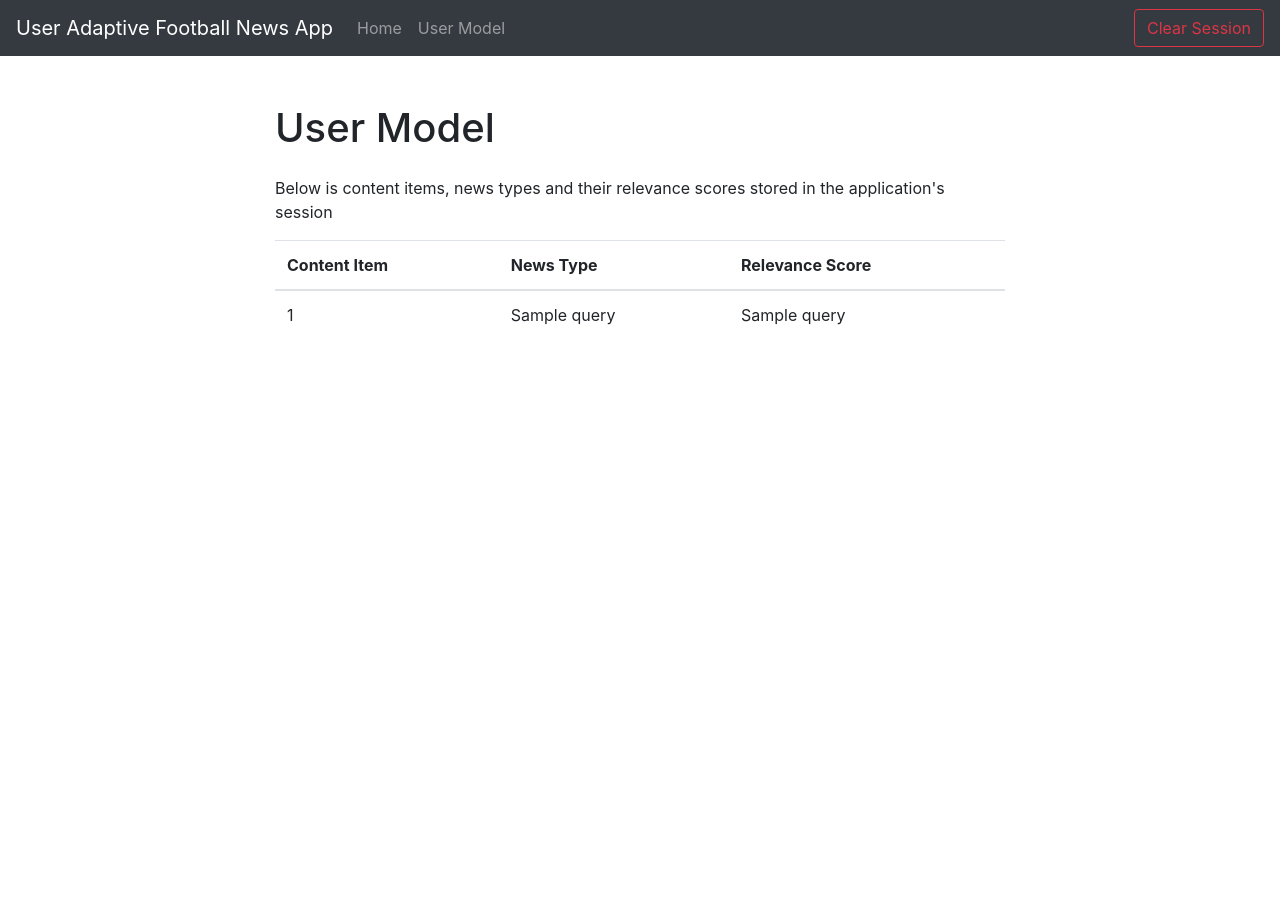
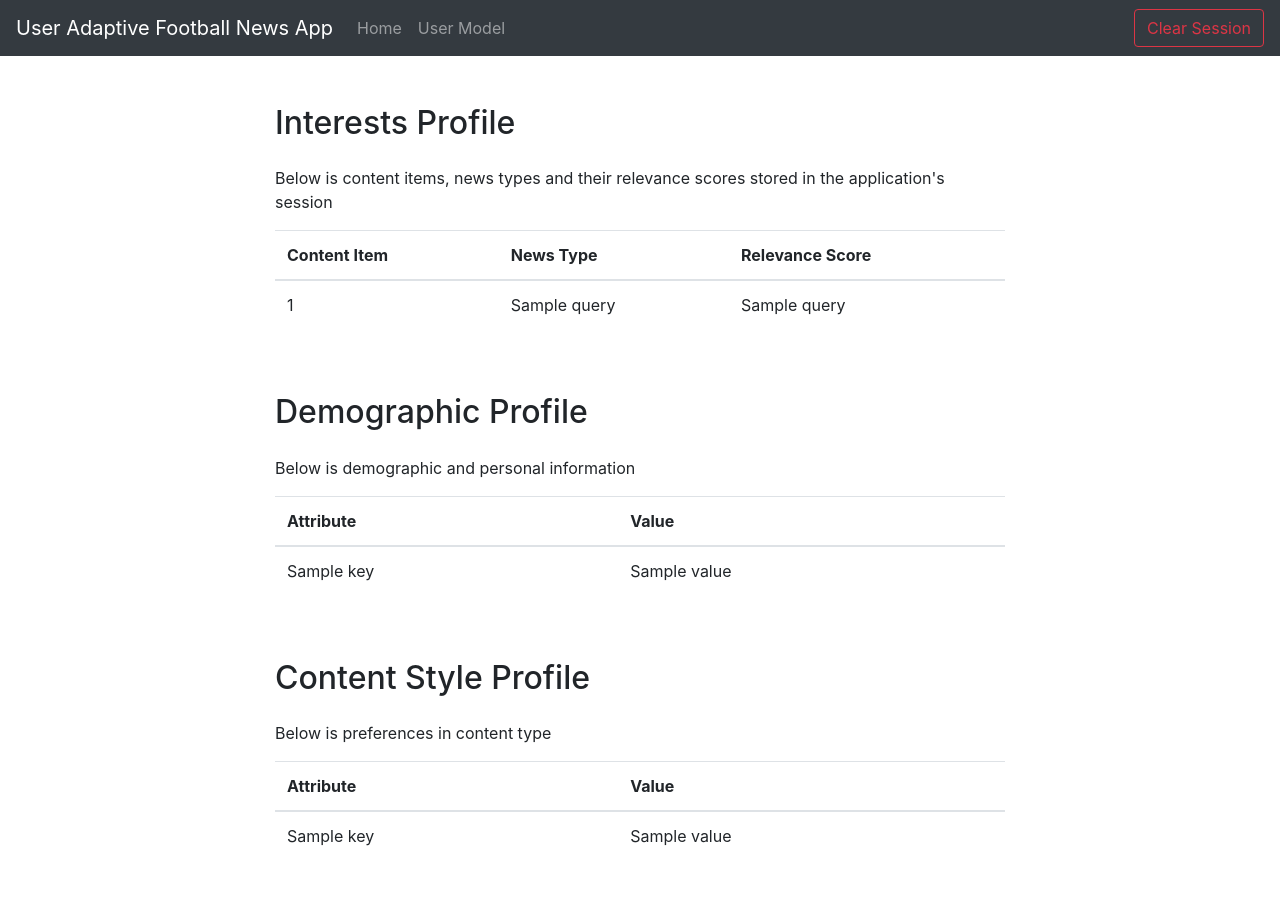
Before and after one commit to sc20jj/sc20jjDissertation, a Flask app: template templates/userModel.html in a window 1280 px wide. Before the commit the page ends 325 px from the top, so only its background shows below. Run offline with Flask 3, Linux system fonts and the light colour scheme; the template is opened without the code that fills it: most values are stand-ins (such as "Sample title", 1, 10 or a date in 2020); some libraries are stand-ins or nearby versions.

Commit message:
basic demographic filtering of news making the recommender algorithm hybrid

```diff
--- a/app.py
+++ b/app.py
@@ -11,7 +11,7 @@ from sklearn.metrics.pairwise import cosine_similarity
 import numpy as np
 
 from const import *
-from rest import google_news_GET, chat_gpt_GET, team_id_GET, team_statistics_GET, team_recent_transfers_GET, team_recent_injuries_GET, team_lastest_score_GET, large_language_model_classifier, google_news_GET_many
+from rest import google_news_demographic_GET, chat_gpt_GET, team_id_GET, team_statistics_GET, team_recent_transfers_GET, team_recent_injuries_GET, team_lastest_score_GET, large_language_model_classifier, google_news_GET_many
 
 app = Flask(__name__)
 app.secret_key = "hello"
@@ -99,12 +99,14 @@ def count_item_news_type_pairs(formatted_news_feed):
 
 
 def generate_queries(team_interests, content_interests):
+    leagues = ["PremierLeague", "LaLiga", "Bundesliga", "SerieA", "Ligue1", "MLS"]
     queries = []
     for team, team_interest in team_interests.items():
-        for content, content_interest in content_interests.items():
-            relevance_score = team_interest * content_interest
-            if relevance_score > 0:
-                queries.append((team, content, relevance_score))
+        if team not in leagues:
+            for content, content_interest in content_interests.items():
+                relevance_score = team_interest * content_interest
+                if relevance_score > 0:
+                    queries.append((team, content, relevance_score))
 
     # Sort queries based on relevance score in descending order
     queries.sort(key=lambda x: x[2], reverse=True)
@@ -202,11 +204,16 @@ def index():
     print("Unique Items with Extra Content:")
     print(unique_items)
 
+    # add demographic result to the news feed
+    demographic_result_list = google_news_demographic_GET("football news", "in " + str(session['demographic profile']['Country']))
+    demographic_result = demographic_result_list[0]
+    unique_items.append({'item': "Location", 'news_type': 'Team News Updates', 'data': demographic_result})
+
     pa = process_articles(unique_items, session['interests profile'])
     print("Processed Articles: ")
     print(pa)
 
-    return render_template("feed.html", news_feed=pa)
+    return render_template("feed.html", news_feed=pa, user=session['demographic profile'])
 
 @app.route('/form/', methods=('GET', 'POST'))
 def form():
@@ -378,13 +385,27 @@ def latest(word):
 
 @app.route('/news', methods=['GET', 'POST'])
 def news():
-        link = request.args.get('link', type=str)
-        title, image, article_content = extract_news(link)
+    link = request.args.get('link', type=str)
+    demographic_profile_json = request.args.get('demographic_profile')
 
+    # Replace single quotes with double quotes
+    demographic_profile_json = demographic_profile_json.replace("'", '"')
+
+    demographic_profile = json.loads(demographic_profile_json)
+
+    title, image, article_content = extract_news(link)
+
+    print("Demographic Profile: ")
+    print(demographic_profile)
+
+    if demographic_profile['Knowledge Level'] == 'Beginner':
         keywords = extract_names(title + " " + article_content)
-        print(keywords)
+    else:
+        keywords = []
 
-        return render_template('news.html', title=title, image=image, article_content=article_content, keywords=keywords)
+    print(keywords)
+
+    return render_template('news.html', title=title, image=image, article_content=article_content, keywords=keywords)
 
 @app.route('/like', methods=['POST'])
 def like():
@@ -440,7 +461,9 @@ def dislike():
 @app.route('/usermodel')
 def usermodel():
     queries = session['queries']
-    return render_template('userModel.html', queries=queries)
+    demographic_profile = session['demographic profile']
+    content = session['content style profile']
+    return render_template('userModel.html', queries=queries, demographic_profile=demographic_profile, content=content)
 
 def process_categories(categories, opinion):
     category_list = categories.split(',')
--- a/rest.py
+++ b/rest.py
@@ -4,7 +4,7 @@ from datetime import datetime
 
 from const import *
 
-def google_news_GET(topic, news_type):
+def google_news_demographic_GET(topic, news_type):
     url = "https://google-news13.p.rapidapi.com/search"
     querystring = {"keyword":str(topic) + " " + str(news_type),"lr":"en-US"}
     headers = {
--- a/templates/feed.html
+++ b/templates/feed.html
@@ -21,7 +21,7 @@
                 <p>{{ news.data.snippet }}</p>
                 <img src="{{ news.data.images.thumbnailProxied }}" class="img-fluid" style="width: 275px; height: 183px;">
                 <p>Publisher: {{ news.data.publisher }}</p>
-                <a href="{{ url_for('news', link=news.data.newsUrl) }}" class="btn btn-primary">Read more</a>
+                <a href="{{ url_for('news', link=news.data.newsUrl, demographic_profile=user) }}" class="btn btn-primary">Read more</a>
                 <hr>
             </div>
 
--- a/templates/form.html
+++ b/templates/form.html
@@ -536,7 +536,6 @@
               <label for="knowledge">Knowledge level:</label>
               <select id="knowledge" name="knowledge" class="form-control">
                   <option value="Beginner">Beginner</option>
-                  <option value="Intermediate">Intermediate</option>
                   <option value="Advanced">Advanced</option>
               </select>
           </div>
--- a/templates/userModel.html
+++ b/templates/userModel.html
@@ -13,7 +13,7 @@
 <div class="container mt-5">
     <div class="row">
         <div class="col-md-8 offset-md-2">
-            <h1 class="mb-4">User Model</h1>
+            <h2 class="mb-4">Interests Profile</h2>
             <p>Below is content items, news types and their relevance scores stored in the application's session</p>
         </div>
     </div>
@@ -39,7 +39,51 @@
             </table>
         </div>
     </div>
+    <div class="row mt-5">
+        <div class="col-md-8 offset-md-2">
+            <h2 class="mb-4">Demographic Profile</h2>
+            <p>Below is demographic and personal information</p>
+            <table class="table">
+                <thead>
+                    <tr>
+                        <th>Attribute</th>
+                        <th>Value</th>
+                    </tr>
+                </thead>
+                <tbody>
+                    {% for key, value in demographic_profile.items() %}
+                    <tr>
+                        <td>{{ key }}</td>
+                        <td>{{ value }}</td>
+                    </tr>
+                    {% endfor %}
+                </tbody>
+            </table>
+        </div>
+    </div>
+    <div class="row mt-5">
+        <div class="col-md-8 offset-md-2">
+            <h2 class="mb-4">Content Style Profile</h2>
+            <p>Below is preferences in content type</p>
+            <table class="table">
+                <thead>
+                    <tr>
+                        <th>Attribute</th>
+                        <th>Value</th>
+                    </tr>
+                </thead>
+                <tbody>
+                    {% for key, value in content.items() %}
+                    <tr>
+                        <td>{{ key }}</td>
+                        <td>{{ value }}</td>
+                    </tr>
+                    {% endfor %}
+                </tbody>
+            </table>
+        </div>
+    </div>
 </div>
-
+<br><br>
 </body>
 </html>
```
Also changed, not shown: templates/latest.html (+4 -4 lines).
